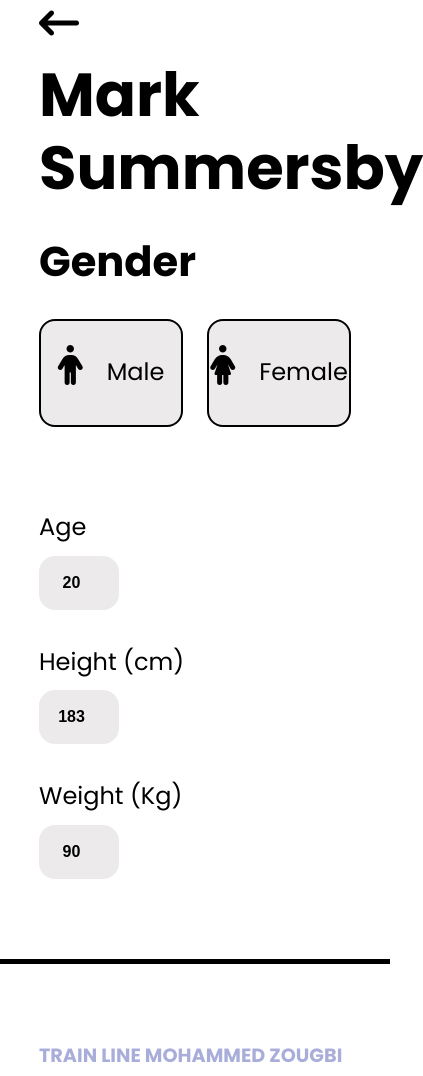
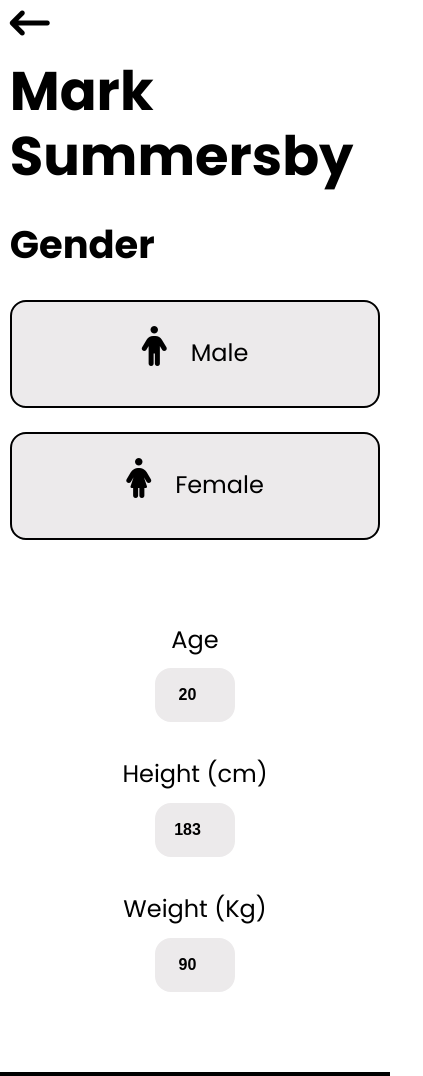
Before and after one commit to monsef1234/projet, a plain HTML site: page index.html in a window 390 px wide. Shown: the part 921-1997 px from the top of the page, 423 px wide, since content can reach past the window. Drawn offline with Linux system fonts and the light colour scheme.

Commit message:
add some features

```diff
--- a/style.css
+++ b/style.css
@@ -331,3 +331,51 @@ span {
   border-radius: 50%;
   border: 5px solid #eceaeb;
 }
+/* Media Query [TABLET] */
+@media screen and (max-width: 1024px) {
+  .container {
+    width: var(--container-width-md);
+  }
+}
+/* Media Query [PHONE] */
+@media screen and (max-width: 600px) {
+  .container {
+    width: var(--container-width-sm);
+  }
+  h1 {
+    font-size: 4.7rem;
+  }
+  h2 {
+    font-size: 3.4rem;
+  }
+  h3 {
+    font-size: 2.4rem;
+  }
+  h4 {
+    font-size: 1.8rem;
+  }
+  .page2_container .gender {
+    flex-direction: column;
+  }
+  .page2_container .gender .gender-box {
+    width: 100%;
+  }
+  .page2_container .person-info {
+    align-items: center;
+  }
+  .page2_container .person-info .box label {
+    text-align: center;
+  }
+  .page2_container .person-info .box input {
+    margin: 0 auto;
+  }
+  .page3_container h5 {
+    margin-bottom: 1rem;
+  }
+  .page3_container .title {
+    margin: 0 auto;
+  }
+  .page3_container .exercices {
+    align-items: center;
+  }
+}
```
